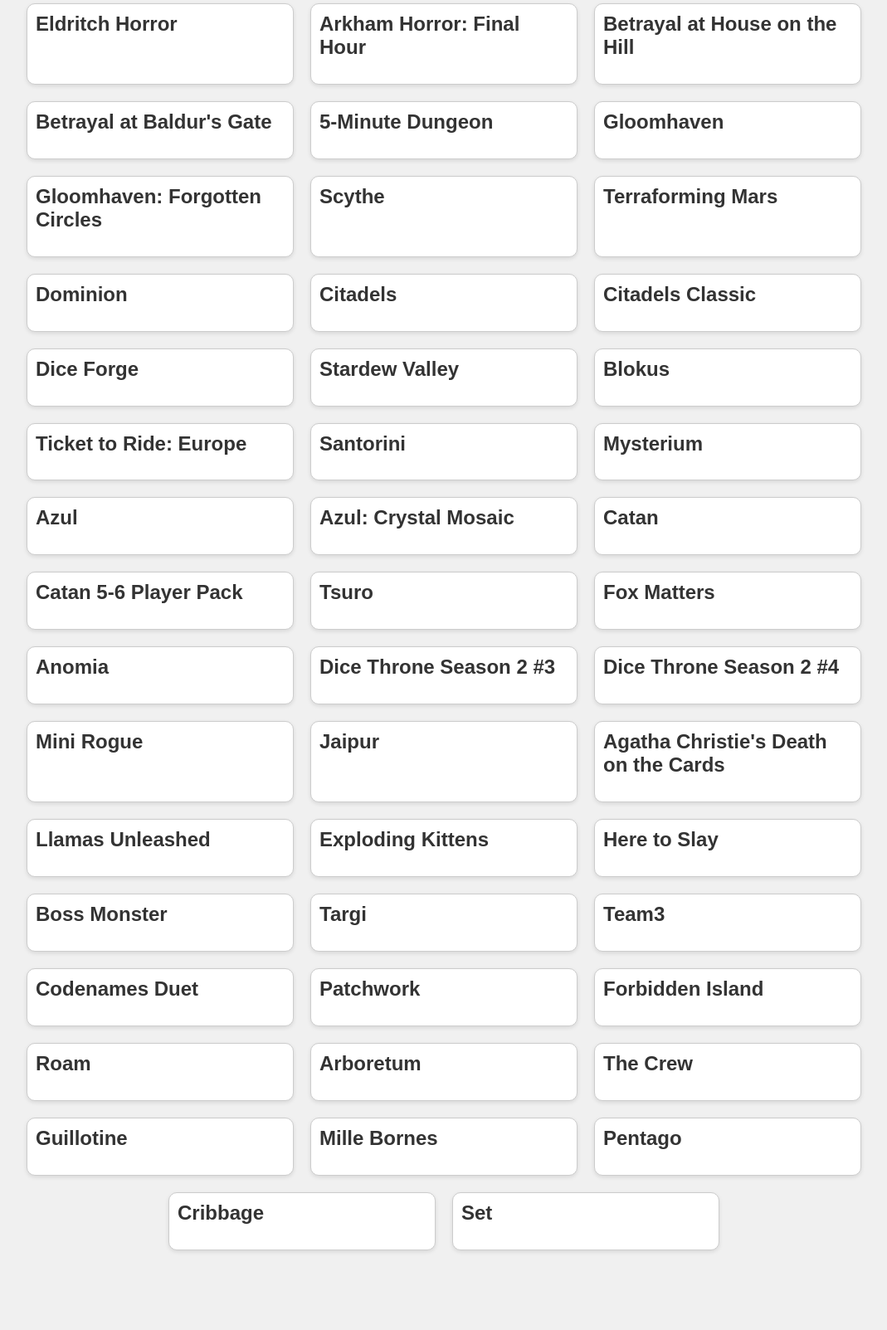
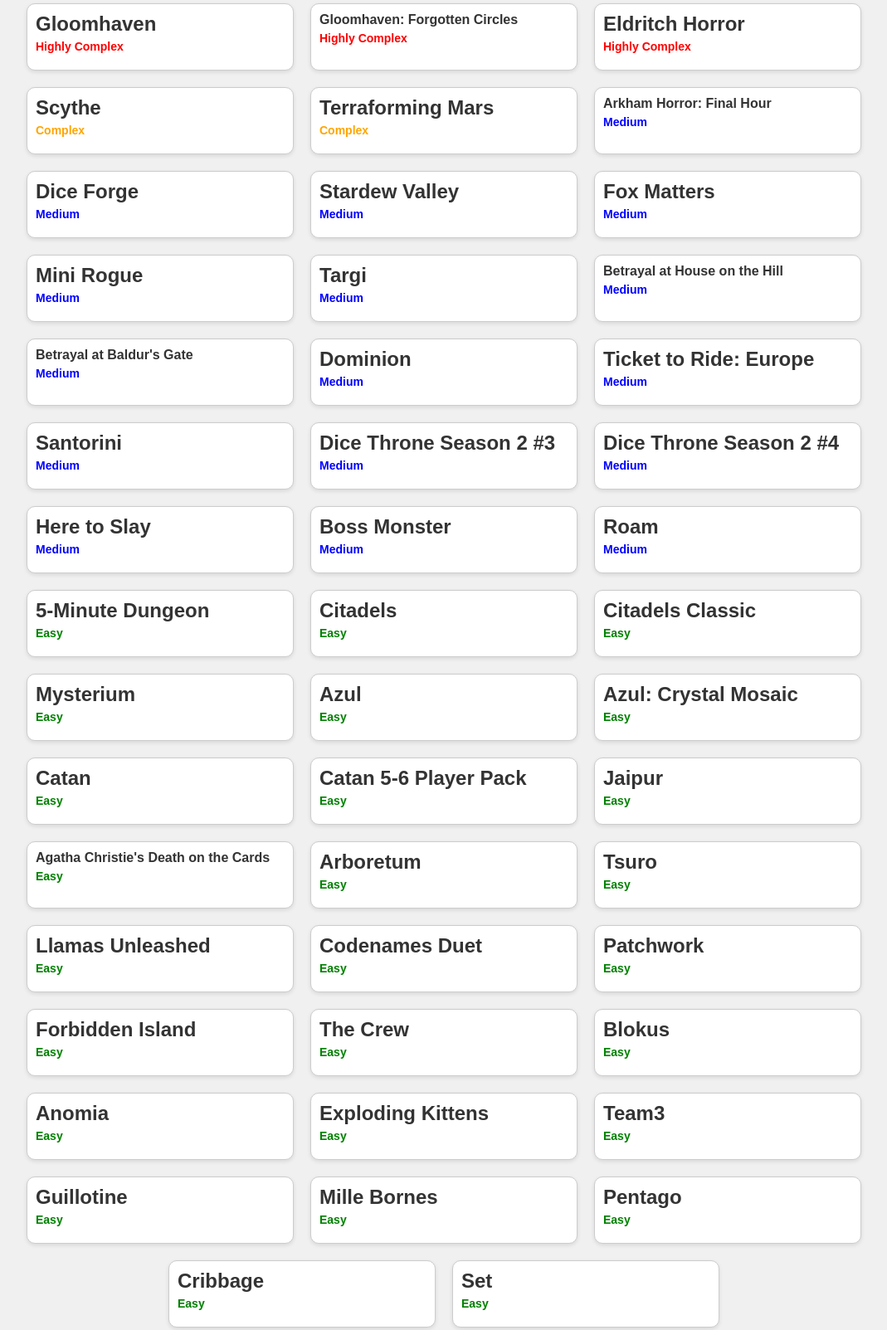
Before and after one commit to jgruneir/board-games, a plain HTML site: page index.html in a window 1280 px wide. Shown: the part 16-1619 px from the top of the page at 83% size, without its empty margins (105-1174 px from the left). Before the commit the page ends 1543 px from the top, so only its background shows below. Drawn offline with Linux system fonts and the light colour scheme.

Commit message:
styling and complexity

```diff
--- a/script.js
+++ b/script.js
@@ -1,54 +1,55 @@
 const boardGames = [
-  { name: "Eldritch Horror", description: "A cooperative game of mystery and terror.", bggLink: "https://boardgamegeek.com/boardgame/146021/eldritch-horror" },
-  { name: "Arkham Horror: Final Hour", description: "A fast-paced, cooperative dice-driven game set in the Lovecraftian universe.", bggLink: "https://boardgamegeek.com/boardgame/285773/arkham-horror-final-hour" },
-  { name: "Betrayal at House on the Hill", description: "A game that builds a new, unique haunted house every time you play.", bggLink: "https://boardgamegeek.com/boardgame/10547/betrayal-house-hill" },
-  { name: "Betrayal at Baldur's Gate", description: "Explore the dark corners of the city of Baldur's Gate and uncover its secrets.", bggLink: "https://boardgamegeek.com/boardgame/228660/betrayal-baldurs-gate" },
-  { name: "5-Minute Dungeon", description: "A chaotic, real-time, cooperative card game.", bggLink: "https://boardgamegeek.com/boardgame/207830/5-minute-dungeon" },
-  { name: "Gloomhaven", description: "A cooperative campaign-driven dungeon crawl board game.", bggLink: "https://boardgamegeek.com/boardgame/174430/gloomhaven" },
-  { name: "Gloomhaven: Forgotten Circles", description: "An expansion for the Gloomhaven base game.", bggLink: "https://boardgamegeek.com/boardgameexpansion/250337/gloomhaven-forgotten-circles" },
-  { name: "Scythe", description: "An asymmetric board game set in an alternate-history 1920s period.", bggLink: "https://boardgamegeek.com/boardgame/169786/scythe" },
-  { name: "Terraforming Mars", description: "A game where players work together to terraform the planet Mars.", bggLink: "https://boardgamegeek.com/boardgame/167791/terraforming-mars" },
-  { name: "Dominion", description: "A deck-building card game with multiple expansions.", bggLink: "https://boardgamegeek.com/boardgame/36218/dominion" },
-  { name: "Citadels", description: "A game of city-building and intrigue.", bggLink: "https://boardgamegeek.com/boardgame/205398/citadels" },
-  { name: "Citadels Classic", description: "A new edition of the classic city-building card game.", bggLink: "https://boardgamegeek.com/boardgame/478/game-citadels" },
-  { name: "Dice Forge", description: "Craft your own dice to gain resources and victory points.", bggLink: "https://boardgamegeek.com/boardgame/194594/dice-forge" },
-  { name: "Stardew Valley", description: "Inspired by the popular farming simulation video game.", bggLink: "https://boardgamegeek.com/boardgame/332290/stardew-valley-board-game" },
-  { name: "Blokus", description: "A strategy board game that promotes spatial thinking.", bggLink: "https://boardgamegeek.com/boardgame/2453/blokus" },
-  { name: "Ticket to Ride: Europe", description: "A railway-themed board game set in Europe.", bggLink: "https://boardgamegeek.com/boardgame/14996/ticket-ride-europe" },
-  { name: "Santorini", description: "A game of abstract strategy set in the beautiful Greek islands.", bggLink: "https://boardgamegeek.com/boardgame/194655/santorini" },
-  { name: "Mysterium", description: "A cooperative deduction game with a ghostly twist.", bggLink: "https://boardgamegeek.com/boardgame/181304/mysterium" },
-  { name: "Azul", description: "A game of tile-drafting and pattern-building.", bggLink: "https://boardgamegeek.com/boardgame/230802/azul" },
-  { name: "Azul: Crystal Mosaic", description: "An expansion for the Azul base game.", bggLink: "https://boardgamegeek.com/boardgameexpansion/294345/azul-crystal-mosaic" },
-  { name: "Catan", description: "The classic game of trading and building.", bggLink: "https://boardgamegeek.com/boardgame/13/catan" },
-  { name: "Catan 5-6 Player Pack", description: "An expansion to increase the player count of Catan.", bggLink: "https://boardgamegeek.com/boardgameexpansion/2807/catan-5-6-player-extension" },
-  { name: "Tsuro", description: "A serene game of path-making and strategy.", bggLink: "https://boardgamegeek.com/boardgame/16992/tsuro" },
-  { name: "Fox Matters", description: "A family-friendly game of forest creatures and their quests.", bggLink: "https://boardgamegeek.com/boardgame/314893/fox-matters" },
-  { name: "Anomia", description: "A fast-paced word game that will make you think on your feet.", bggLink: "https://boardgamegeek.com/boardgame/67877/anomia" },
-  { name: "Dice Throne Season 2 #3", description: "A game of dice-based combat and strategy.", bggLink: "https://boardgamegeek.com/boardgame/266967/dice-throne-season-two-cursed-pirate-v-artificer" },
-  { name: "Dice Throne Season 2 #4", description: "Another set in the Dice Throne Season 2 series.", bggLink: "https://boardgamegeek.com/boardgame/266964/dice-throne-season-two-seraph-v-vampire-lord" },
-  { name: "Mini Rogue", description: "A compact dungeon-crawling adventure game.", bggLink: "https://boardgamegeek.com/boardgame/311715/mini-rogue" },
-  { name: "Jaipur", description: "A fast-paced trading card game set in the markets of India.", bggLink: "https://boardgamegeek.com/boardgame/54043/jaipur" },
-  { name: "Agatha Christie's Death on the Cards", description: "A murder mystery card game based on Agatha Christie's works.", bggLink: "https://boardgamegeek.com/boardgame/281206/agatha-christie-death-cards" },
-  { name: "Llamas Unleashed", description: "A card game about collecting llamas and stopping your opponents.", bggLink: "https://boardgamegeek.com/boardgame/268936/llamas-unleashed" },
-  { name: "Exploding Kittens", description: "A card game that involves kittens and a bit of controlled chaos.", bggLink: "https://boardgamegeek.com/boardgame/172225/exploding-kittens" },
-  { name: "Here to Slay", description: "A card game about assembling a party of adventurers and slaying monsters.", bggLink: "https://boardgamegeek.com/boardgame/299252/here-slay" },
-  { name: "Boss Monster", description: "A retro-inspired card game where you build dungeons to lure and defeat heroes.", bggLink: "https://boardgamegeek.com/boardgame/131835/boss-monster-dungeon-building-card-game" },
-  { name: "Targi", description: "A two-player game set in the desert, where you trade and collect goods.", bggLink: "https://boardgamegeek.com/boardgame/115048/targi" },
-  { name: "Team3", description: "A cooperative party game that involves building with blocks while following specific rules.", bggLink: "https://boardgamegeek.com/boardgame/247694/team3-pink" },
-  { name: "Codenames Duet", description: "A cooperative version of the popular word game Codenames.", bggLink: "https://boardgamegeek.com/boardgame/224037/codenames-duet" },
-  { name: "Patchwork", description: "A two-player game about creating a quilt by strategically placing fabric pieces.", bggLink: "https://boardgamegeek.com/boardgame/163412/patchwork" },
-  { name: "Forbidden Island", description: "A cooperative game of treasure hunting and escaping from a sinking island.", bggLink: "https://boardgamegeek.com/boardgame/65244/forbidden-island" },
-  { name: "Roam", description: "A pattern-building card game set in the ancient world of Arzium.", bggLink: "https://boardgamegeek.com/boardgame/267319/roam" },
-  { name: "Arboretum", description: "A card game about cultivating beautiful tree paths.", bggLink: "https://boardgamegeek.com/boardgame/140934/arboretum" },
-  { name: "The Crew", description: "A cooperative trick-taking game set in space.", bggLink: "https://boardgamegeek.com/boardgame/284083/crew-quest-planet-nine" },
-  { name: "Guillotine", description: "A card game about executing nobles during the French Revolution.", bggLink: "https://boardgamegeek.com/boardgame/116/guillotine" },
-  { name: "Mille Bornes", description: "A classic card game about racing to a thousand miles.", bggLink: "https://boardgamegeek.com/boardgame/590/mille-bornes" },
-  { name: "Pentago", description: "A two-player abstract strategy game with a twist.", bggLink: "https://boardgamegeek.com/boardgame/19841/pentago" },
-  { name: "Cribbage", description: "A classic card game involving pegs and a wooden board.", bggLink: "https://boardgamegeek.com/boardgame/2398/cribbage" },
-  { name: "Set", description: "A card game that challenges your pattern recognition skills.", bggLink: "https://boardgamegeek.com/boardgame/1198/set" },
+  { name: "Eldritch Horror", description: "A cooperative game of mystery and terror.", bggLink: "https://boardgamegeek.com/boardgame/146021/eldritch-horror", complexity: 9 },
+  { name: "Arkham Horror: Final Hour", description: "A fast-paced, cooperative dice-driven game set in the Lovecraftian universe.", bggLink: "https://boardgamegeek.com/boardgame/285773/arkham-horror-final-hour", complexity: 6 },
+  { name: "Betrayal at House on the Hill", description: "A game that builds a new, unique haunted house every time you play.", bggLink: "https://boardgamegeek.com/boardgame/10547/betrayal-house-hill", complexity: 4 },
+  { name: "Betrayal at Baldur's Gate", description: "Explore the dark corners of the city of Baldur's Gate and uncover its secrets.", bggLink: "https://boardgamegeek.com/boardgame/228660/betrayal-baldurs-gate", complexity: 4 },
+  { name: "5-Minute Dungeon", description: "A chaotic, real-time, cooperative card game.", bggLink: "https://boardgamegeek.com/boardgame/207830/5-minute-dungeon", complexity: 3 },
+  { name: "Gloomhaven", description: "A cooperative campaign-driven dungeon crawl board game.", bggLink: "https://boardgamegeek.com/boardgame/174430/gloomhaven", complexity: 10 },
+  { name: "Gloomhaven: Forgotten Circles", description: "An expansion for the Gloomhaven base game.", bggLink: "https://boardgamegeek.com/boardgameexpansion/250337/gloomhaven-forgotten-circles", complexity: 10 },
+  { name: "Scythe", description: "An asymmetric board game set in an alternate-history 1920s period.", bggLink: "https://boardgamegeek.com/boardgame/169786/scythe", complexity: 8 },
+  { name: "Terraforming Mars", description: "A game where players work together to terraform the planet Mars.", bggLink: "https://boardgamegeek.com/boardgame/167791/terraforming-mars", complexity: 7 },
+  { name: "Dominion", description: "A deck-building card game with multiple expansions.", bggLink: "https://boardgamegeek.com/boardgame/36218/dominion", complexity: 4 },
+  { name: "Citadels", description: "A game of city-building and intrigue.", bggLink: "https://boardgamegeek.com/boardgame/205398/citadels", complexity: 3 },
+  { name: "Citadels Classic", description: "A new edition of the classic city-building card game.", bggLink: "https://boardgamegeek.com/boardgame/478/game-citadels", complexity: 3 },
+  { name: "Dice Forge", description: "Craft your own dice to gain resources and victory points.", bggLink: "https://boardgamegeek.com/boardgame/194594/dice-forge", complexity: 5 },
+  { name: "Stardew Valley", description: "Inspired by the popular farming simulation video game.", bggLink: "https://boardgamegeek.com/boardgame/332290/stardew-valley-board-game", complexity: 5 },
+  { name: "Blokus", description: "A strategy board game that promotes spatial thinking.", bggLink: "https://boardgamegeek.com/boardgame/2453/blokus", complexity: 1 },
+  { name: "Ticket to Ride: Europe", description: "A railway-themed board game set in Europe.", bggLink: "https://boardgamegeek.com/boardgame/14996/ticket-ride-europe", complexity: 4 },
+  { name: "Santorini", description: "A game of abstract strategy set in the beautiful Greek islands.", bggLink: "https://boardgamegeek.com/boardgame/194655/santorini", complexity: 4 },
+  { name: "Mysterium", description: "A cooperative deduction game with a ghostly twist.", bggLink: "https://boardgamegeek.com/boardgame/181304/mysterium", complexity: 3 },
+  { name: "Azul", description: "A game of tile-drafting and pattern-building.", bggLink: "https://boardgamegeek.com/boardgame/230802/azul", complexity: 3 },
+  { name: "Azul: Crystal Mosaic", description: "An expansion for the Azul base game.", bggLink: "https://boardgamegeek.com/boardgameexpansion/294345/azul-crystal-mosaic", complexity: 3 },
+  { name: "Catan", description: "The classic game of trading and building.", bggLink: "https://boardgamegeek.com/boardgame/13/catan", complexity: 3 },
+  { name: "Catan 5-6 Player Pack", description: "An expansion to increase the player count of Catan.", bggLink: "https://boardgamegeek.com/boardgameexpansion/2807/catan-5-6-player-extension", complexity: 3 },
+  { name: "Tsuro", description: "A serene game of path-making and strategy.", bggLink: "https://boardgamegeek.com/boardgame/16992/tsuro", complexity: 2 },
+  { name: "Fox Matters", description: "A family-friendly game of forest creatures and their quests.", bggLink: "https://boardgamegeek.com/boardgame/314893/fox-matters", complexity: 5 },
+  { name: "Anomia", description: "A fast-paced word game that will make you think on your feet.", bggLink: "https://boardgamegeek.com/boardgame/67877/anomia", complexity: 1 },
+  { name: "Dice Throne Season 2 #3", description: "A game of dice-based combat and strategy.", bggLink: "https://boardgamegeek.com/boardgame/266967/dice-throne-season-two-cursed-pirate-v-artificer", complexity: 4 },
+  { name: "Dice Throne Season 2 #4", description: "Another set in the Dice Throne Season 2 series.", bggLink: "https://boardgamegeek.com/boardgame/266964/dice-throne-season-two-seraph-v-vampire-lord", complexity: 4 },
+  { name: "Mini Rogue", description: "A compact dungeon-crawling adventure game.", bggLink: "https://boardgamegeek.com/boardgame/311715/mini-rogue", complexity: 5 },
+  { name: "Jaipur", description: "A fast-paced trading card game set in the markets of India.", bggLink: "https://boardgamegeek.com/boardgame/54043/jaipur", complexity: 3 },
+  { name: "Agatha Christie's Death on the Cards", description: "A murder mystery card game based on Agatha Christie's works.", bggLink: "https://boardgamegeek.com/boardgame/281206/agatha-christie-death-cards", complexity: 3 },
+  { name: "Llamas Unleashed", description: "A card game about collecting llamas and stopping your opponents.", bggLink: "https://boardgamegeek.com/boardgame/268936/llamas-unleashed", complexity: 2 },
+  { name: "Exploding Kittens", description: "A card game that involves kittens and a bit of controlled chaos.", bggLink: "https://boardgamegeek.com/boardgame/172225/exploding-kittens", complexity: 1 },
+  { name: "Here to Slay", description: "A card game about assembling a party of adventurers and slaying monsters.", bggLink: "https://boardgamegeek.com/boardgame/299252/here-slay", complexity: 4 },
+  { name: "Boss Monster", description: "A retro-inspired card game where you build dungeons to lure and defeat heroes.", bggLink: "https://boardgamegeek.com/boardgame/131835/boss-monster-dungeon-building-card-game", complexity: 4 },
+  { name: "Targi", description: "A two-player game set in the desert, where you trade and collect goods.", bggLink: "https://boardgamegeek.com/boardgame/115048/targi", complexity: 5 },
+  { name: "Team3", description: "A cooperative party game that involves building with blocks while following specific rules.", bggLink: "https://boardgamegeek.com/boardgame/247694/team3-pink", complexity: 1 },
+  { name: "Codenames Duet", description: "A cooperative version of the popular word game Codenames.", bggLink: "https://boardgamegeek.com/boardgame/224037/codenames-duet", complexity: 2 },
+  { name: "Patchwork", description: "A two-player game about creating a quilt by strategically placing fabric pieces.", bggLink: "https://boardgamegeek.com/boardgame/163412/patchwork", complexity: 2 },
+  { name: "Forbidden Island", description: "A cooperative game of treasure hunting and escaping from a sinking island.", bggLink: "https://boardgamegeek.com/boardgame/65244/forbidden-island", complexity: 2 },
+  { name: "Roam", description: "A pattern-building card game set in the ancient world of Arzium.", bggLink: "https://boardgamegeek.com/boardgame/267319/roam", complexity: 4 },
+  { name: "Arboretum", description: "A card game about cultivating beautiful tree paths.", bggLink: "https://boardgamegeek.com/boardgame/140934/arboretum", complexity: 3 },
+  { name: "The Crew", description: "A cooperative trick-taking game set in space.", bggLink: "https://boardgamegeek.com/boardgame/284083/crew-quest-planet-nine", complexity: 2 },
+  { name: "Guillotine", description: "A card game about executing nobles during the French Revolution.", bggLink: "https://boardgamegeek.com/boardgame/116/guillotine", complexity: 1 },
+  { name: "Mille Bornes", description: "A classic card game about racing to a thousand miles.", bggLink: "https://boardgamegeek.com/boardgame/590/mille-bornes", complexity: 1 },
+  { name: "Pentago", description: "A two-player abstract strategy game with a twist.", bggLink: "https://boardgamegeek.com/boardgame/19841/pentago", complexity: 1 },
+  { name: "Cribbage", description: "A classic card game involving pegs and a wooden board.", bggLink: "https://boardgamegeek.com/boardgame/2398/cribbage", complexity: 1 },
+  { name: "Set", description: "A card game that challenges your pattern recognition skills.", bggLink: "https://boardgamegeek.com/boardgame/1198/set", complexity: 1 },
 ];
 
 const container = document.querySelector('.container');
+boardGames.sort((a, b) => b.complexity - a.complexity);
 
 boardGames.forEach(game => {
   const box = document.createElement('div');
@@ -66,16 +67,35 @@ boardGames.forEach(game => {
 
   const link = document.createElement('a');
   link.href = game.bggLink;
-  link.textContent = "Learn More";
+  link.textContent = 'Learn More';
 
-  detailsContainer.appendChild(description);
-  detailsContainer.appendChild(link);
+  const difficultyRow = document.createElement('p');
+  difficultyRow.classList.add('difficulty-row');
+
+  if (game.complexity >= 1 && game.complexity <= 3) {
+    difficultyRow.innerHTML = '<strong style="color: green; margin: 0;">Easy</strong>';
+  } else if (game.complexity >= 4 && game.complexity <= 6) {
+    difficultyRow.innerHTML = '<strong style="color: blue; margin: 0;">Medium</strong>';
+  } else if (game.complexity >= 7 && game.complexity <= 8) {
+    difficultyRow.innerHTML = '<strong style="color: orange; margin: 0;">Complex</strong>';
+  } else {
+    difficultyRow.innerHTML = '<strong style="color: red; margin: 0;">Highly Complex</strong>';
+  }
 
   name.addEventListener('click', () => {
     detailsContainer.style.display = detailsContainer.style.display === 'none' ? 'block' : 'none';
   });
 
+    // Adjust font size for longer game names
+  if (game.name.length > 23) {
+    name.style.fontSize = '1rem'; // Adjust this value as needed
+  }
+
+  detailsContainer.appendChild(description);
+  detailsContainer.appendChild(link);
+
   box.appendChild(name);
+  box.appendChild(difficultyRow);
   box.appendChild(detailsContainer);
 
   container.appendChild(box);
--- a/styles.css
+++ b/styles.css
@@ -30,6 +30,7 @@ body {
 
 .box h2 {
   margin-top: 0;
+  margin-bottom: 0;
   color: #333;
     cursor: pointer; /* Add this line to change cursor on hover */
 
@@ -55,3 +56,7 @@ body {
 .box a:hover {
   background-color: #0056b3;
 }
+
+.difficulty-row {
+  margin-top:5px;
+}
```
